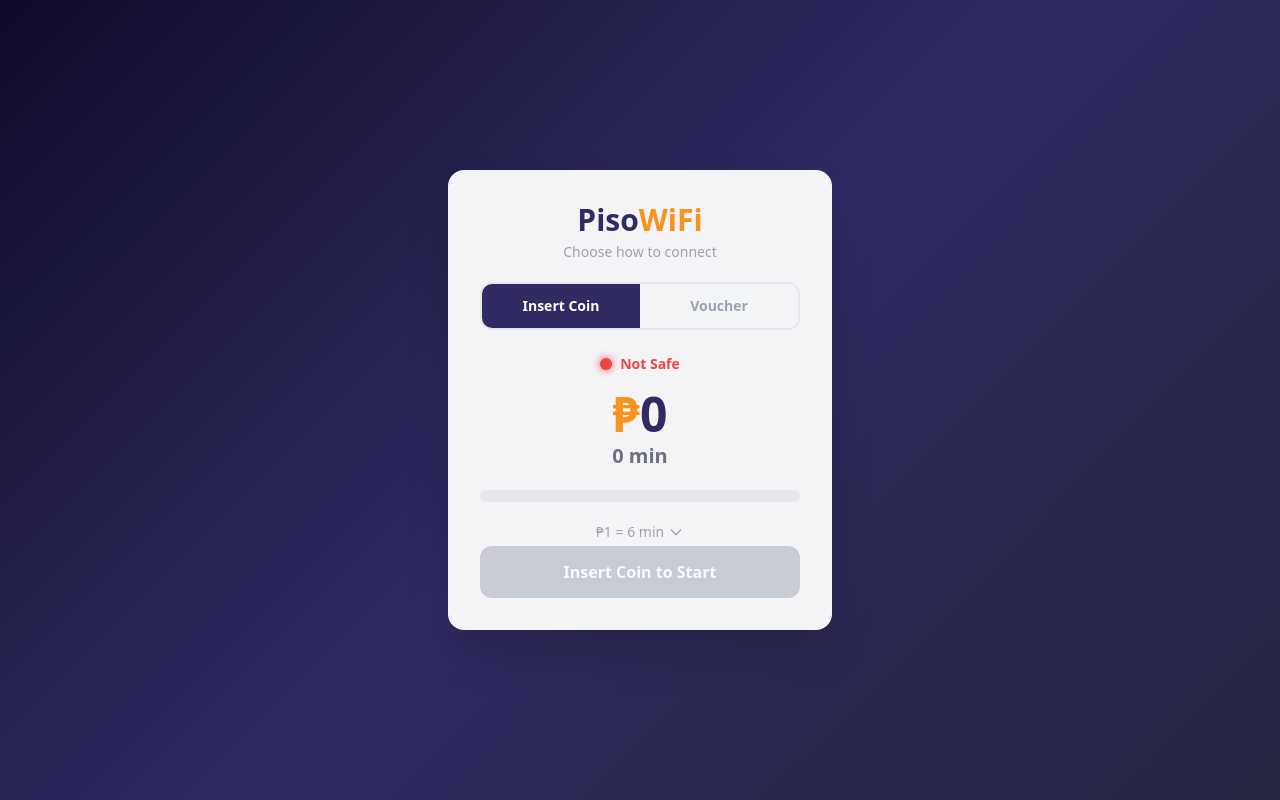
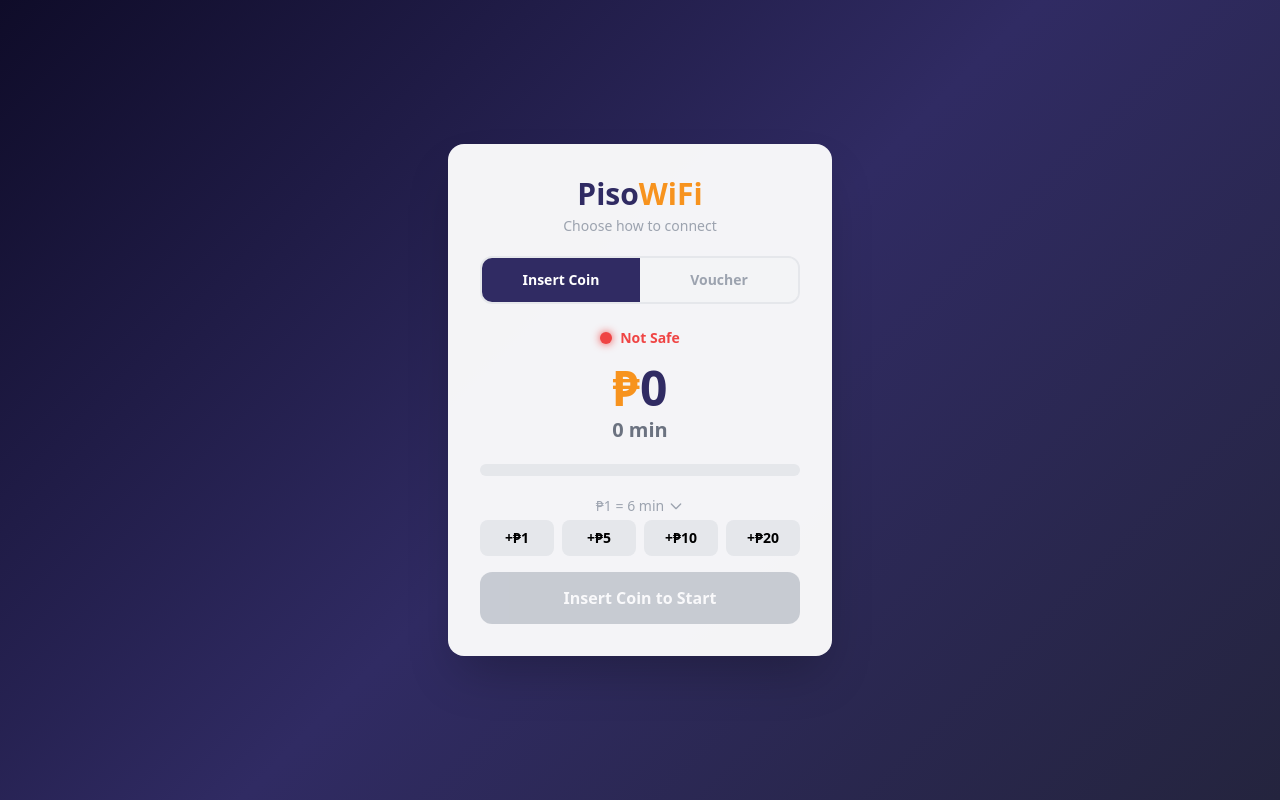
Before and after one commit to yohi441/wifi-bending, a FastAPI app: page /portal in a window 1280 px wide. Run offline with FastAPI, Linux system fonts and the light colour scheme; data that the repository does not hold is empty; parts of the project's set-up code (start-up, migrations or seed data) failed here and were passed over.

Commit message:
Remove x-show='safe' from coin buttons so they're always visible

```diff
--- a/backend/templates/portal.html
+++ b/backend/templates/portal.html
@@ -61,7 +61,7 @@
                 </template>
             </div>
 
-            <div class="flex gap-2 mb-4" x-show="safe">
+            <div class="flex gap-2 mb-4">
                 <button @click="insertCoin(1)" class="flex-1 py-2 bg-gray-200 rounded-lg text-sm font-bold hover:bg-[#f7931e] hover:text-white transition">+₱1</button>
                 <button @click="insertCoin(5)" class="flex-1 py-2 bg-gray-200 rounded-lg text-sm font-bold hover:bg-[#f7931e] hover:text-white transition">+₱5</button>
                 <button @click="insertCoin(10)" class="flex-1 py-2 bg-gray-200 rounded-lg text-sm font-bold hover:bg-[#f7931e] hover:text-white transition">+₱10</button>
```
